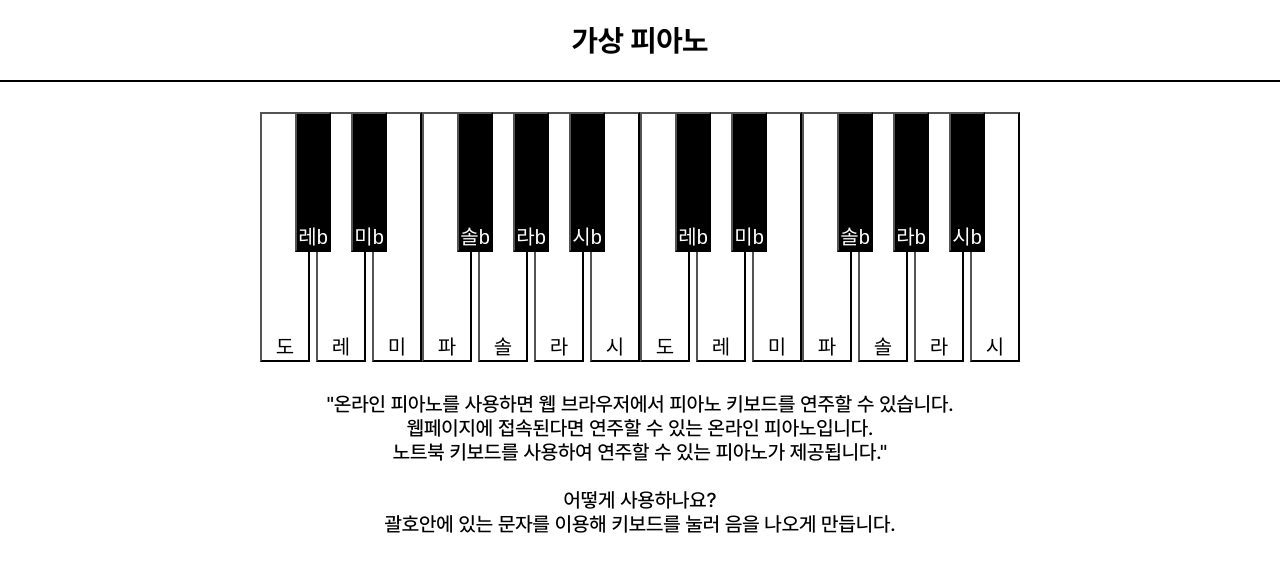
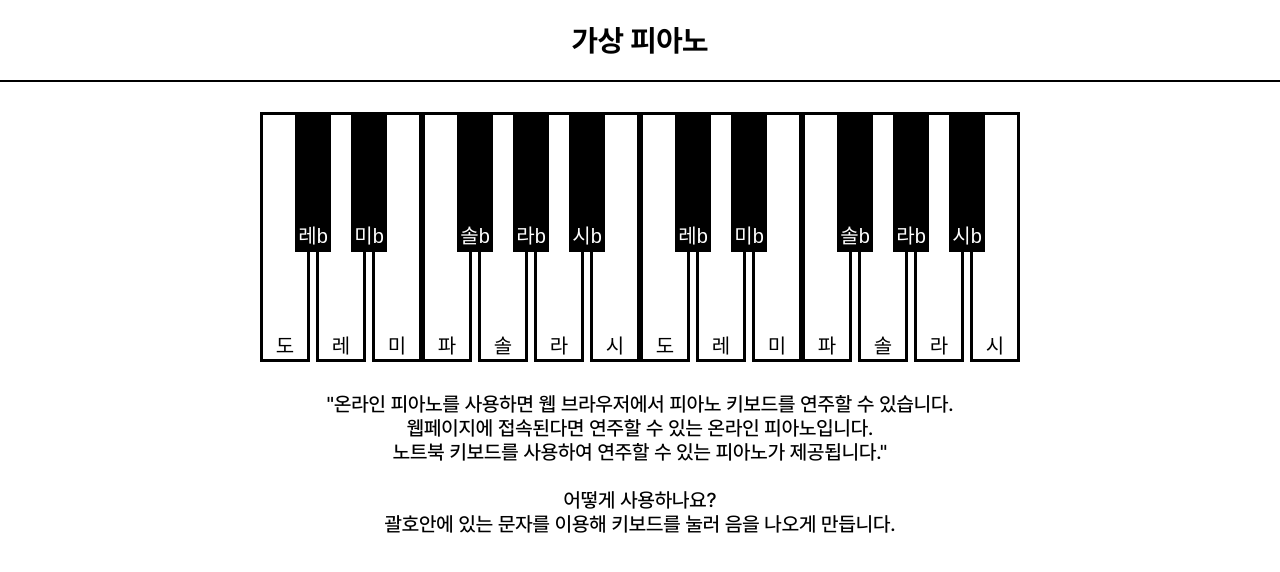
Before and after one commit to whdjh/OnlinePiano, a Next.js app in the folder next-version/: page / in a window 1280 px wide. Shown: the top 572 px of the page. Built offline with nearby package versions, Linux system fonts and the light colour scheme.

Commit message:
feat: 선 두께  추가

```diff
--- a/next-version/src/components/Piano.module.css
+++ b/next-version/src/components/Piano.module.css
@@ -12,6 +12,7 @@
   cursor: pointer;
   font-size: 13px;
   position: relative;
+  border: 3px solid var(--black);
 }
 
 .black {
```
